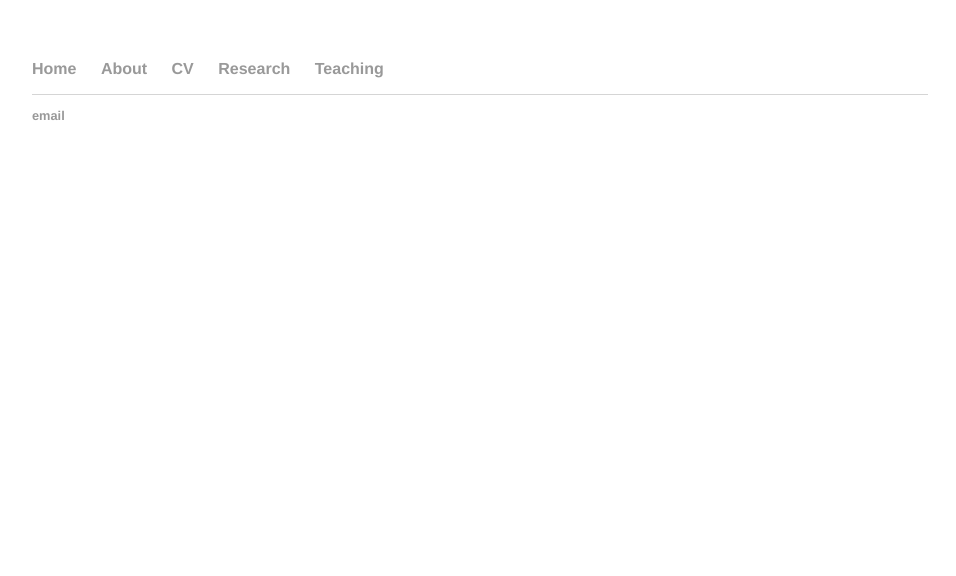
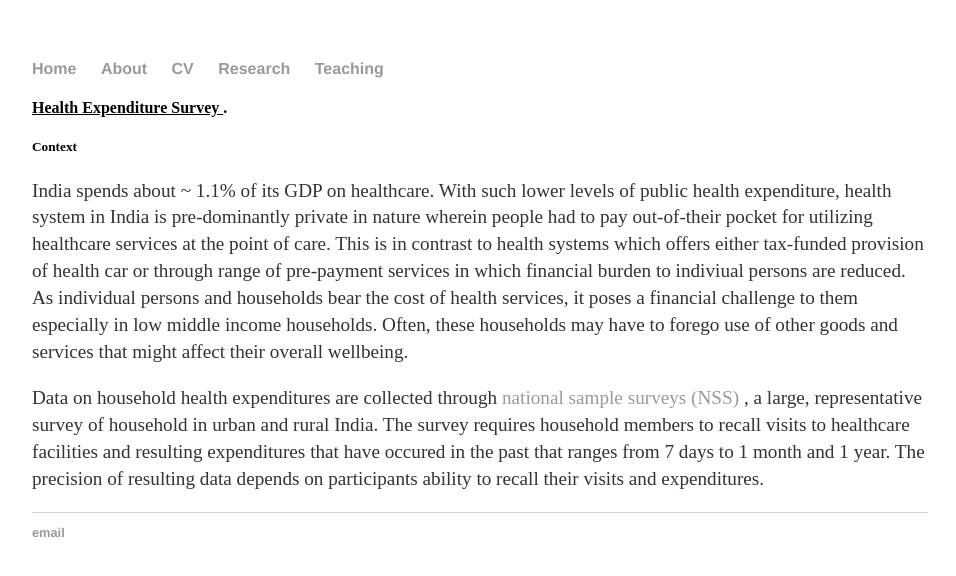
Before and after one commit to psp6/psp6.github.io, a Jekyll site: the page built from research/index.html, in a window 1280 px wide. Shown: the top 576 px of the page, without its empty margins (160-1116 px from the left). Built offline with Jekyll 4.4.1, drawn with Linux system fonts in a browser that asks for light colours.

Commit message:
Update index.html

```diff
--- a/research/index.html
+++ b/research/index.html
@@ -2,3 +2,18 @@
 layout: default
 title: research
 ---
+
+ <div class = "blurb">
+   <h4> <u> Health Expenditure Survey </u>. </h4>
+
+   <h5> Context </h5>
+
+   <p> India spends about ~ 1.1% of its GDP on healthcare. With such lower levels of public health expenditure, health system
+     in India is pre-dominantly private in nature wherein people had to pay out-of-their pocket for utilizing healthcare services
+     at the point of care. This is in contrast to health systems which offers either tax-funded provision of health car or
+     through range of pre-payment services in which financial burden to indiviual persons are reduced. As individual persons and
+     households bear the cost of health services, it poses a financial challenge to them especially in low middle income households.
+     Often, these households may have to forego use of other goods and services that might affect their overall wellbeing.
+   </p>
+
+   <p> Data on household health expenditures are collected through <a href = ""> national sample surveys (NSS) </a> , a large,    representative survey of household in urban and rural India. The survey requires household members to recall visits to healthcare facilities and resulting expenditures that have occured in the past that ranges from 7 days to 1 month and 1 year. The precision of resulting data depends on participants ability to recall their visits and expenditures. </p>
```
